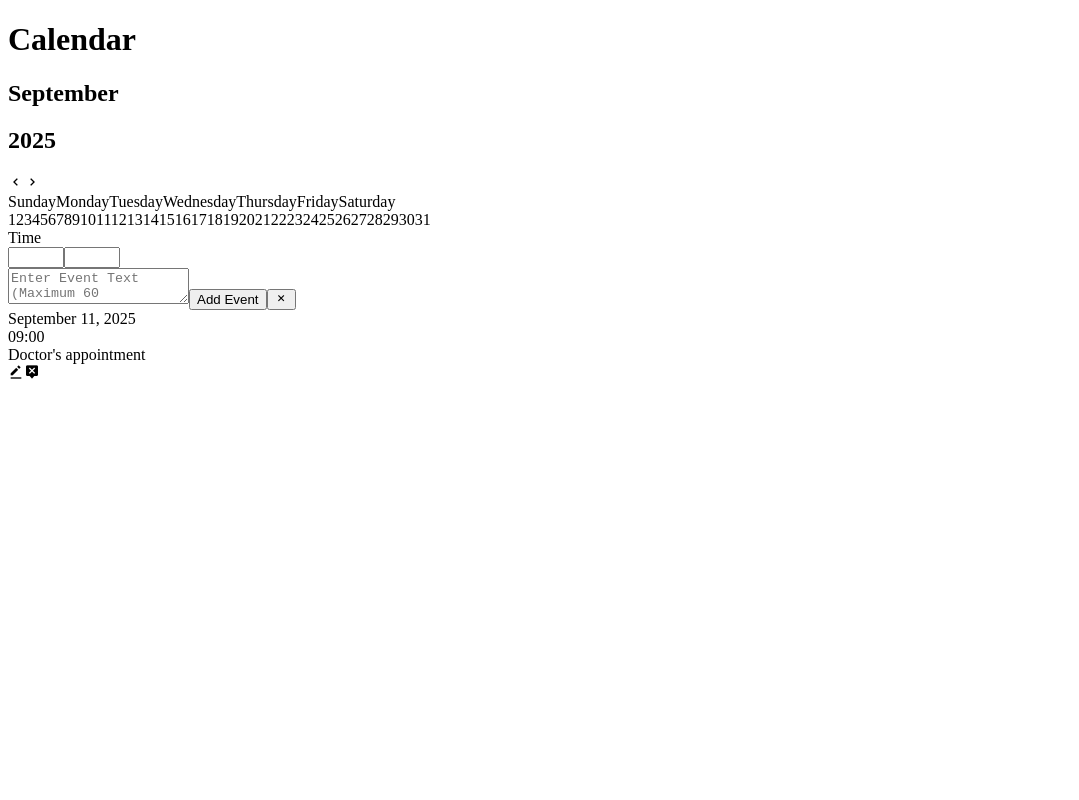
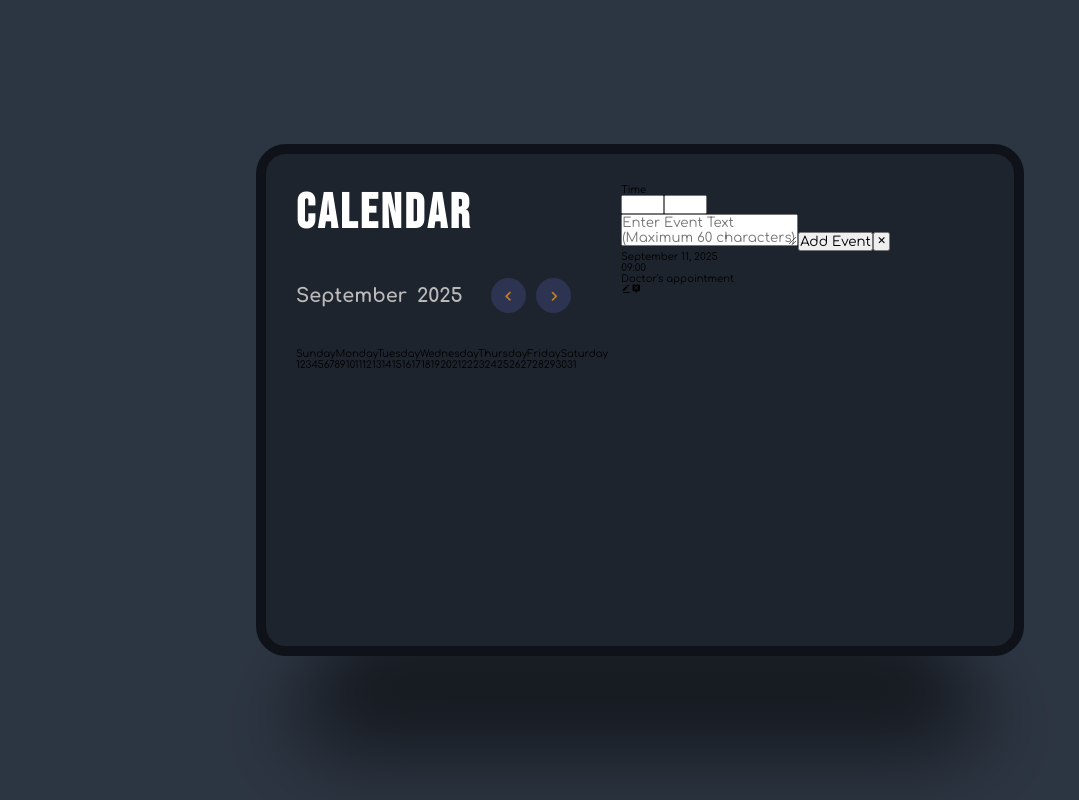
Before and after one commit to eduggan2008/calendar-app, a React (Vite) app: page / in a window 1280 px wide. Shown: the whole page, without its empty margins (0-1079 px from the left). Built offline with nearby package versions, Linux system fonts and the light colour scheme.

Commit message:
add google fonts and global styles to index.css. also added some styles to CalendarApp.css

```diff
--- a/src/Components/CalendarApp.css
+++ b/src/Components/CalendarApp.css
@@ -0,0 +1,68 @@
+.calendar-app {
+  width: 60%;
+  min-width: 90vmin;
+  aspect-ratio: 3 / 2;
+  background-color: #1e242d;
+  padding: 3rem;
+  border-radius: 3rem;
+  border: 1rem solid #0f1319;
+  display: flex;
+  column-gap: 5rem;
+  position: relative;
+  transform-style: preserve-3d;
+}
+
+.calendar-app::after {
+  content: "";
+  position: absolute;
+  bottom: -12rem;
+  left: 50%;
+  transform: translate(-50%) rotateX(50deg);
+  width: 90%;
+  height: 16rem;
+  background-color: rgba(0, 0, 0, 0.5);
+  border-radius: 20rem;
+  filter: blur(4rem);
+}
+
+.calendar {
+  width: 40%;
+}
+
+.heading {
+  font-family: "Bebas Neue", sans-serif;
+  font-size: clamp(4rem, 3.8cqi, 7rem);
+  color: #fff;
+  letter-spacing: 0.3rem;
+}
+
+.navigate-date {
+  display: flex;
+  align-items: center;
+  column-gap: 1rem;
+  margin: 3.5rem 0;
+}
+
+.navigate-date h2 {
+  font-size: clamp(1.5rem, 1.5cqi, 2.5rem);
+  color: #bbb;
+}
+
+.buttons {
+  display: flex;
+  column-gap: 1rem;
+  margin-left: auto;
+}
+
+.buttons i {
+  width: 3.5rem;
+  height: 3.5rem;
+  background-color: #2c3452;
+  border-radius: 50%;
+  display: flex;
+  justify-content: center;
+  align-items: center;
+  font-size: 2rem;
+  color: #c97f1a;
+  cursor: pointer;
+}
--- a/src/index.css
+++ b/src/index.css
@@ -0,0 +1,22 @@
+@import url('https://fonts.googleapis.com/css2?family=Bebas+Neue&family=Comfortaa:wght@300..700&display=swap');
+
+* {
+  margin: 0;
+  padding: 0;
+  box-sizing: border-box;
+  outline: none;
+  font-family: "Comfortaa", sans-serif;
+}
+
+html {
+  font-size: 62.5%;
+}
+
+.container {
+  width: 100%;
+  height: 100vh;
+  background-color: #2c3542;
+  display: grid;
+  place-items: center;
+  perspective: 100rem;
+}
```
